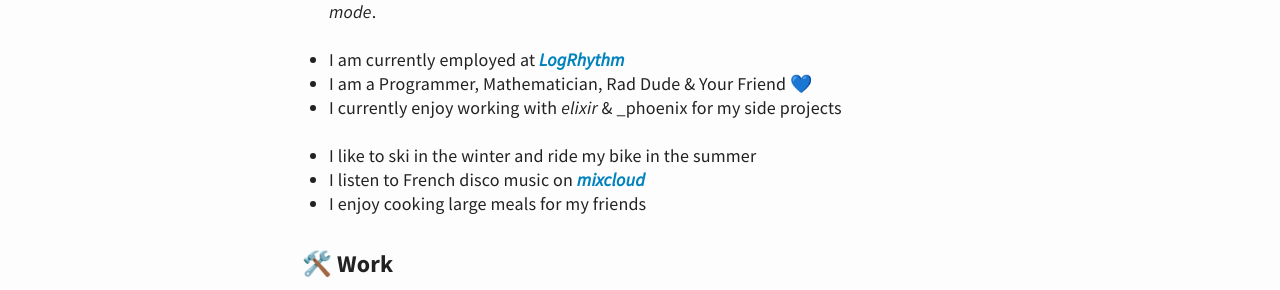
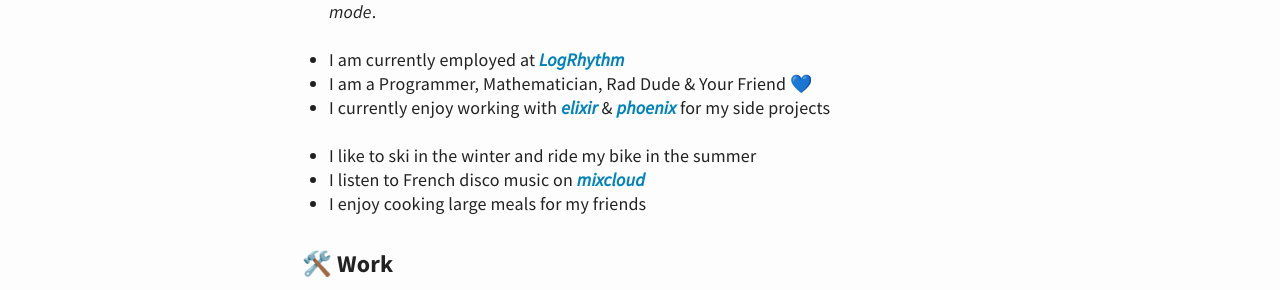
Before and after one commit to untra/untra.github.io, a Jekyll site: the page built from about.md, in a window 1280 px wide. Shown: the part 707-997 px from the top of the page. Built offline with Jekyll 4.4.1, drawn with Linux system fonts in a browser that asks for light colours; some of the changed lines change nothing that is shown.

Commit message:
just a bit more polish

```diff
--- a/about.md
+++ b/about.md
@@ -18,7 +18,7 @@
 
 * I am currently employed at [_LogRhythm_](https://logrhythm.com/)
 * I am a Programmer, Mathematician, Rad Dude & Your Friend 💙
-* I currently enjoy working with _elixir_ & _phoenix for my side projects
+* I currently enjoy working with [_elixir_](https://elixir-lang.org/) & [_phoenix_](http://phoenixframework.org/) for my side projects
 
 * I like to ski in the winter and ride my bike in the summer
 * I listen to French disco music on [_mixcloud_](https://www.mixcloud.com/untra/)
```
